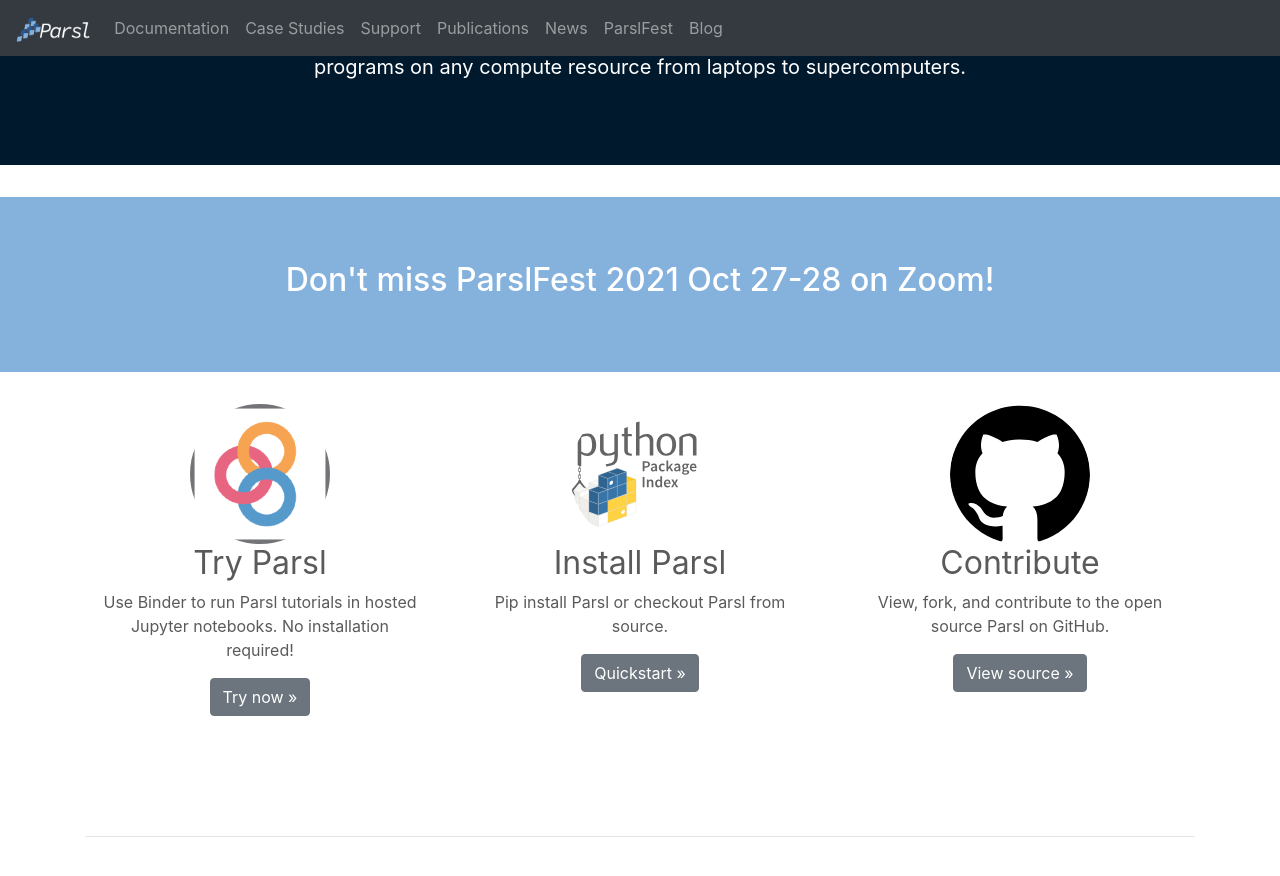
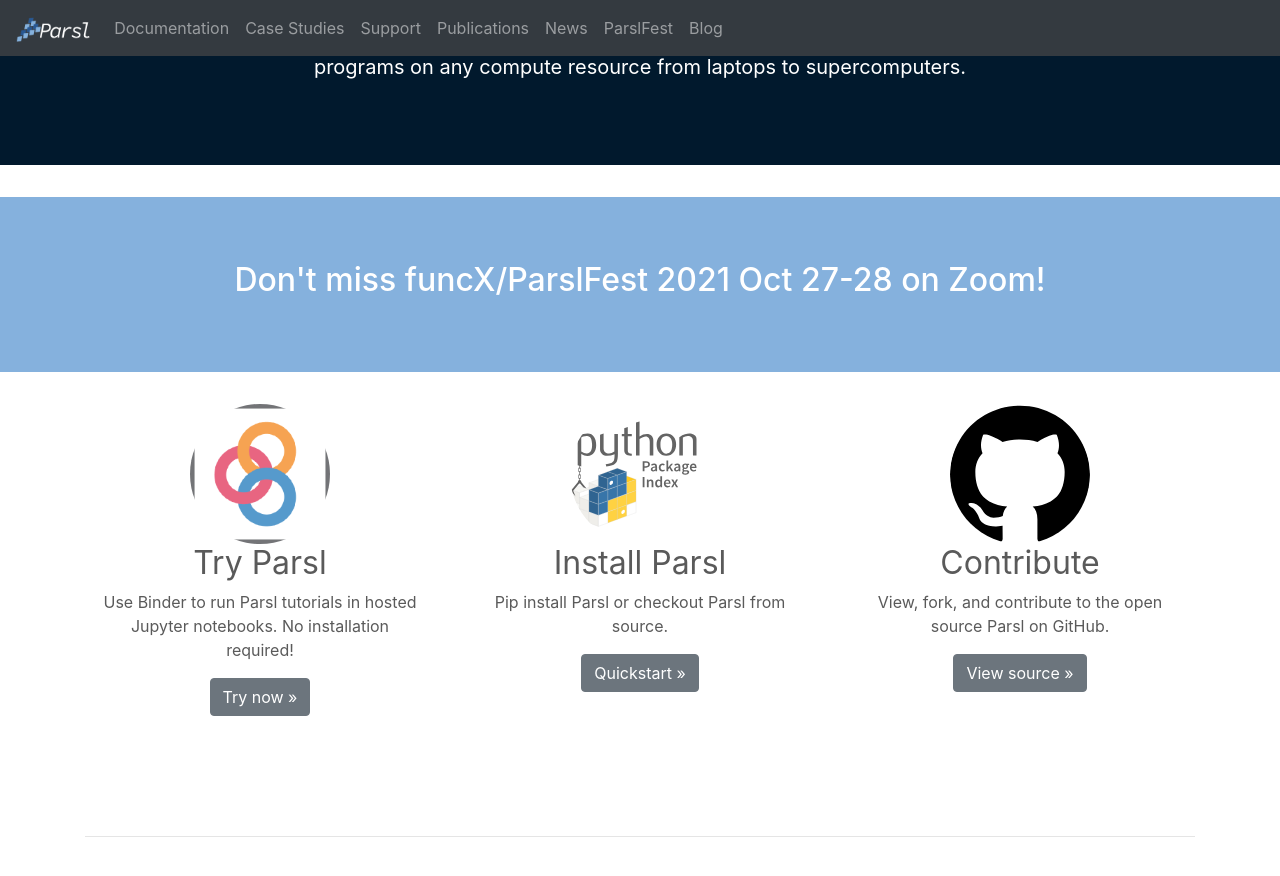
Before and after one commit to Parsl/parsl.github.io, a Jekyll site: the page built from index.html, in a window 1280 px wide and 900 px high, scrolled down 459 px. Shown: the top 876 px of the window. Built offline with Jekyll 4.4.1, drawn with Linux system fonts in a browser that asks for light colours.

Commit message:
Update index.html

```diff
--- a/index.html
+++ b/index.html
@@ -14,7 +14,7 @@
 
     <div class="jumbotron jumbotron-fluid parslfest-banner">
         <div class="container text-center">
-            <h2><a href='parslfest2021.html' style="color: white;">Don't miss ParslFest 2021 Oct 27-28 on Zoom!</a></h2>
+            <h2><a href='parslfest2021.html' style="color: white;">Don't miss funcX/ParslFest 2021 Oct 27-28 on Zoom!</a></h2>
             <!--<p><a href='parslfest2020.html' style="color: white;">Join us for ParslFest 2020 on Zoom.</a> </p>-->
           </div>
         </div>
```
